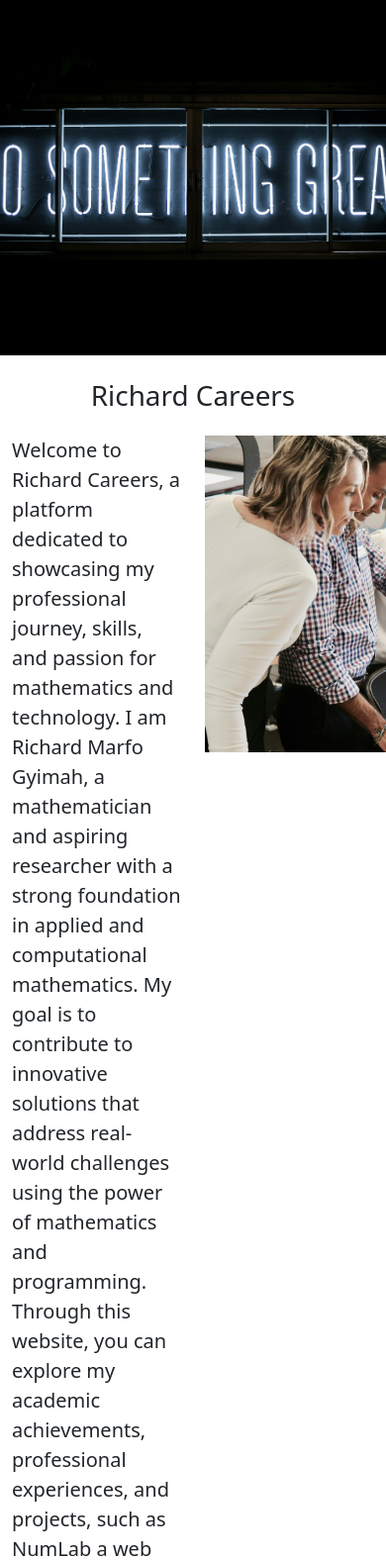
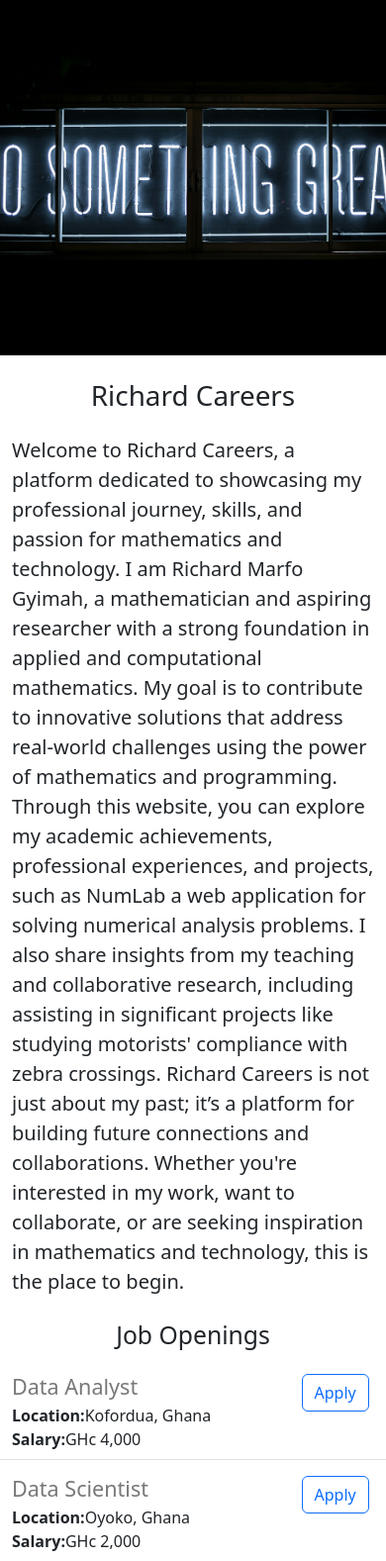
Before and after one commit to rgmarfo/Richard-careers-website, a Flask app: page / in a window 390 px wide; the page is wider, and only the part inside the window is pictured. Shown: the part 71-1648 px from the top of that part at 99% size. Run offline with Flask 3, Linux system fonts and the light colour scheme.

Commit message:
changes made

```diff
--- a/templates/home.html
+++ b/templates/home.html
@@ -24,7 +24,7 @@
     <div class="container">
       <h1 class="text-center mt-2 mb-4"> {{company_name}} Careers</h1>
       <div class="row">
-        <div class="col-6">
+        <div class="col-md-6">
           <p class="lead" >
             Welcome to Richard Careers, a platform dedicated to showcasing my professional journey, skills, and passion for mathematics and technology.
             I am Richard Marfo Gyimah, a mathematician and aspiring researcher with a strong foundation in applied and computational mathematics.
@@ -37,8 +37,8 @@
             Whether you're interested in my work, want to collaborate, or are seeking inspiration in mathematics and technology, this is the place to begin.
           </p>
         </div>
-        <div class="col-6">
-          <img src="/static/working0.jpg" alt="" style="height: 320px;">
+        <div class="d-none d-md-block col-md-6">
+          <img src="/static/working1.jpg" alt="" style="height: 320px;border-radius:4px;">
 
         </div>
       </div>
```
